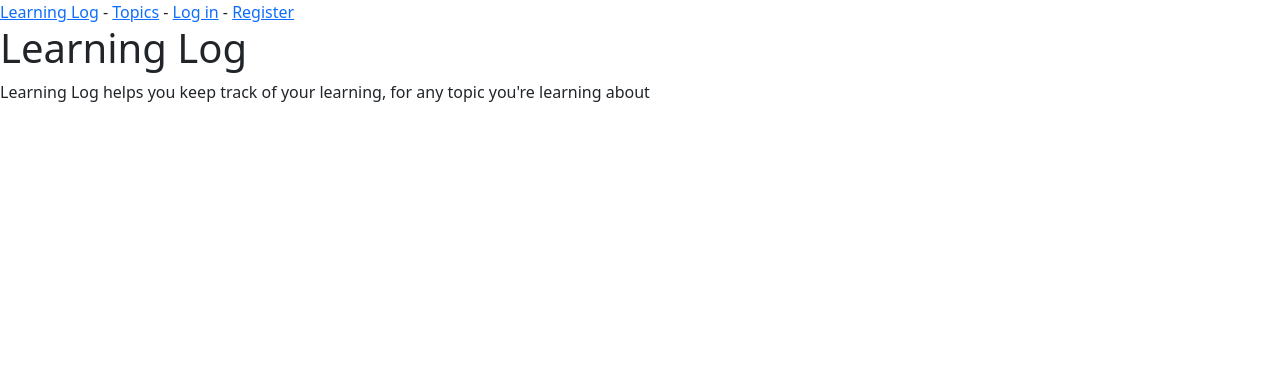
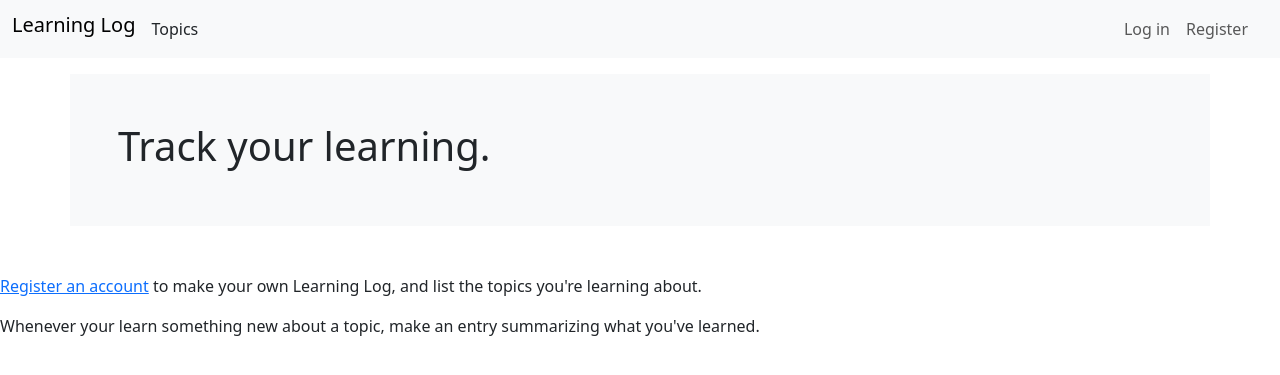
Before and after one commit to LeoHobs20s/Learning-Log, a Django app: template learning_logs/templates/learning_logs/index.html in a window 1280 px wide. Shown: the top 375 px of the page. Run offline with Django 5.2, Linux system fonts and the light colour scheme; the template is opened without the code that fills it, so the values that code supplies are empty.

Commit message:
Added navigation bar on the site

```diff
--- a/learning_logs/templates/learning_logs/base.html
+++ b/learning_logs/templates/learning_logs/base.html
@@ -11,17 +11,36 @@
 
     <body>
 
-        <div>
-            <a href="{% url 'index' %}">Learning Log</a> -
-            <a href="{% url 'topics' %}">Topics</a> -
+        <nav class="navbar navbar-expand-lg bg-light navbar-light">
+            <div class="container-fluid">
+                 <a class="navbar-brand h2 display-*" href="{% url 'index' %}">Learning Log</a>
 
-            {% if user.is_authenticated %}
-                <a href="{% url 'logout_view' %}">Log out</a>
-            {% else %}
-                <a href="{% url 'login_view' %}">Log in</a> -
-                <a href="{% url 'register' %}">Register</a>
-            {% endif %}
-        </div>
+                 <a class="nav-link" href="{% url 'topics' %}">Topics</a>
+
+                 <button type="button" class="navbar-toggler" data-bs-toggle="collapse" data-bs-target="#collapseNavb">
+                    <span class="navbar-toggler-icon"></span>
+                </button>
+
+
+                <div class="collapse navbar-collapse container-fluid justify-content-end" id="collapseNavb">
+                    <ul class="navbar-nav">
+                        {% if user.is_authenticated %}
+
+                            <li class="nav-item">
+                                <a class="nav-link" href="{% url 'logout_view' %}">Log out</a>
+                            </li>
+                        {% else %}
+                            <li class="nav-item">
+                                <a class="nav-link" href="{% url 'login_view' %}">Log in</a>
+                            </li>
+                            <li class="nav-item">
+                                <a class="nav-link" href="{% url 'register' %}">Register</a>
+                            </li>
+                        {% endif %}
+                    </ul>
+                </div>
+            </div>
+        </nav>
 
         <!-- MESSAGE DISPLAY FIX -->
         {% if messages %}
--- a/learning_logs/templates/learning_logs/index.html
+++ b/learning_logs/templates/learning_logs/index.html
@@ -2,15 +2,20 @@
 
 {% block content %}
 
-    <div>
+    <div class="container bg-light p-5 mt-3 my-5">
         <h1>
-            Learning Log
+           Track your learning.
         </h1>
     </div>
 
     <div>
-        <p>Learning Log helps you keep track of your learning, for any topic you're
-    learning about</p>
+        <p>
+            <a href="{% url 'register' %}">Register an account</a> to make your own Learning Log, and list the topics you're learning about.
+        </p>
+    </div>
+
+    <div>
+        <p>Whenever your learn something new about a topic, make an entry summarizing what you've learned.</p>
     </div>
 
 {% endblock %}
```
Also changed, not shown: db.sqlite3.
